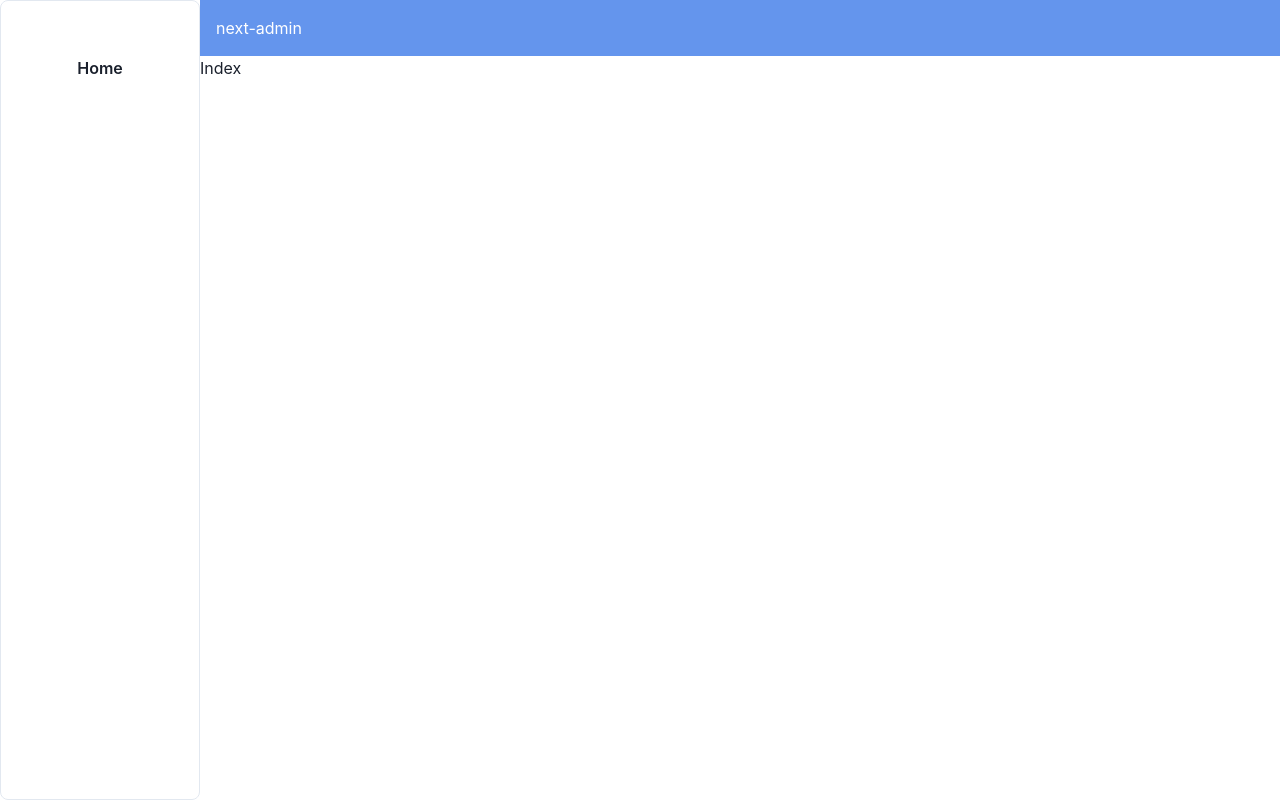
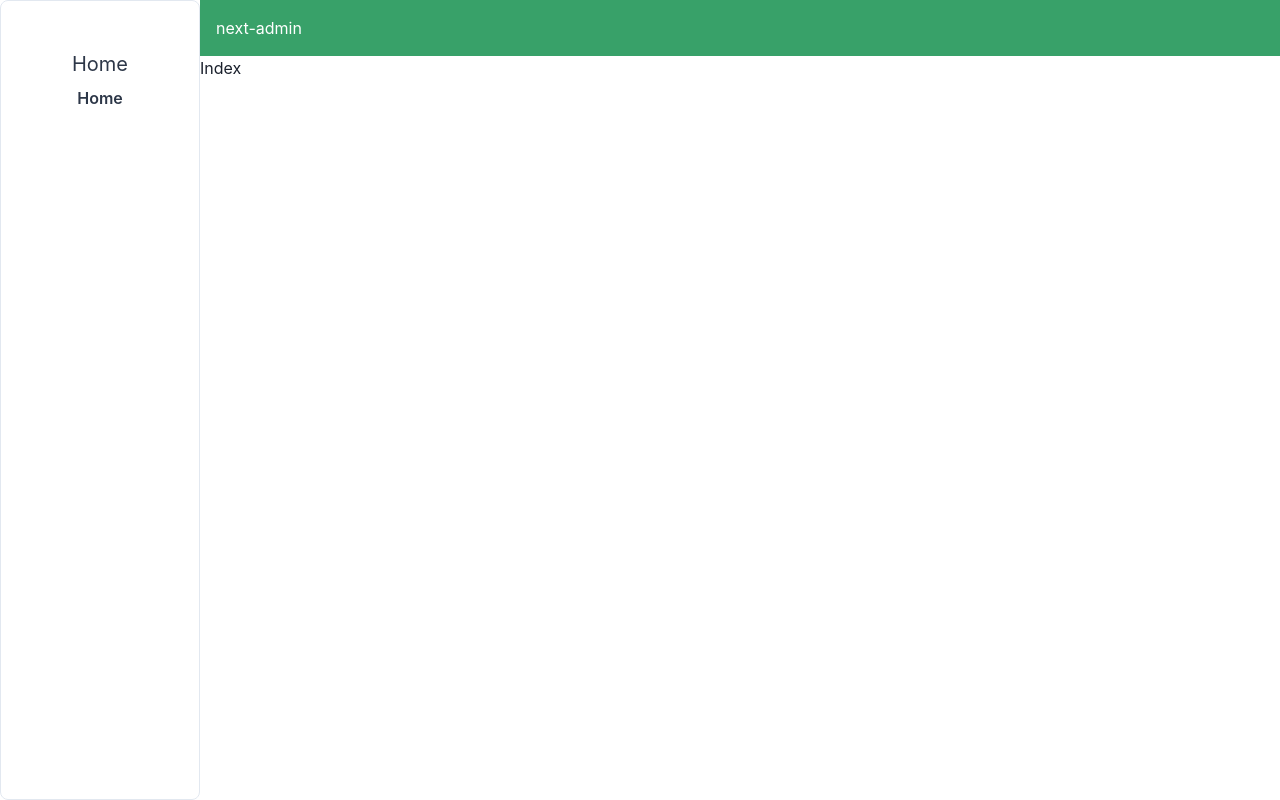
Before and after one commit to ssakihara/next-admin, a Next.js app: page / in a window 1280 px wide. Built offline with nearby package versions, Linux system fonts and the light colour scheme.

Commit message:
[update]layouts

```diff
--- a/config/menu.js
+++ b/config/menu.js
@@ -1,3 +1,3 @@
 export default {
-  sidebar: [{ name: 'Home', to: '/home' }],
+  sidebar: [{ name: 'Home', children: [{ name: 'Home', to: '/home' }] }],
 };
--- a/config/site.js
+++ b/config/site.js
@@ -1,4 +1,4 @@
 export default {
   title: 'next-admin',
-  themeColor: 'cornflowerblue',
+  themeColor: 'green.500',
 };
--- /dev/null
+++ b/src/components/activeButton.tsx
@@ -0,0 +1,29 @@
+import { Button } from '@chakra-ui/react';
+import Link from 'next/link';
+import { useRouter } from 'next/router';
+import React from 'react';
+
+interface Props {
+  href: string;
+  text: string;
+}
+
+const App: React.FC<Props> = (props) => {
+  const router = useRouter();
+  return (
+    <Link href={props.href}>
+      <Button
+        w="100%"
+        _active={{ background: 'green.100' }}
+        bg="white"
+        color="gray.700"
+        size="md"
+        isActive={router.asPath === props.href}
+      >
+        {props.text}
+      </Button>
+    </Link>
+  );
+};
+
+export default App;
--- a/src/components/sidebar.tsx
+++ b/src/components/sidebar.tsx
@@ -1,6 +1,6 @@
-import { Box, Button } from '@chakra-ui/react';
+import { Box, Text, Stack } from '@chakra-ui/react';
+import ActiveButton from 'components/activeButton';
 import { Menu } from 'config';
-import Link from 'next/link';
 import React from 'react';
 
 interface Props {
@@ -20,15 +20,20 @@ const App: React.FC<Props> = (props) => {
       w={`${props.w}px`}
       h="100%"
     >
-      {Menu.sidebar.map((item, index) => {
-        return (
-          <Link href={item.to} key={index}>
-            <Button w="100%" bg="white">
-              {item.name}
-            </Button>
-          </Link>
-        );
-      })}
+      <Stack spacing={4}>
+        {Menu.sidebar.map((row, i) => {
+          return (
+            <div key={i}>
+              <Text w="100%" bg="white" fontSize="xl" color="gray.700" variant="unstyled" textAlign="center">
+                {row.name}
+              </Text>
+              {row.children.map((item, j) => {
+                return <ActiveButton href={item.to} text={item.name} key={j} />;
+              })}
+            </div>
+          );
+        })}
+      </Stack>
     </Box>
   );
 };
```
